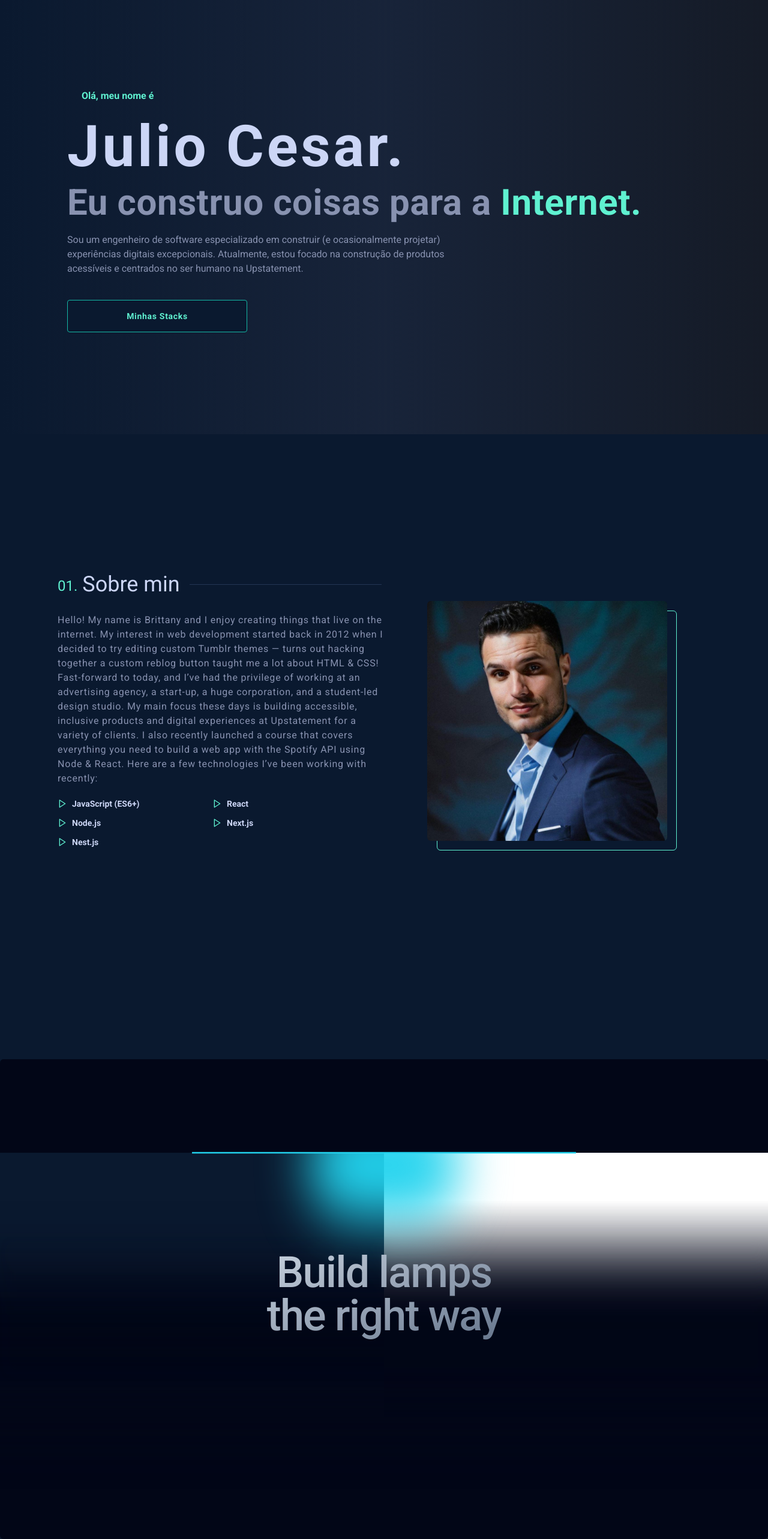
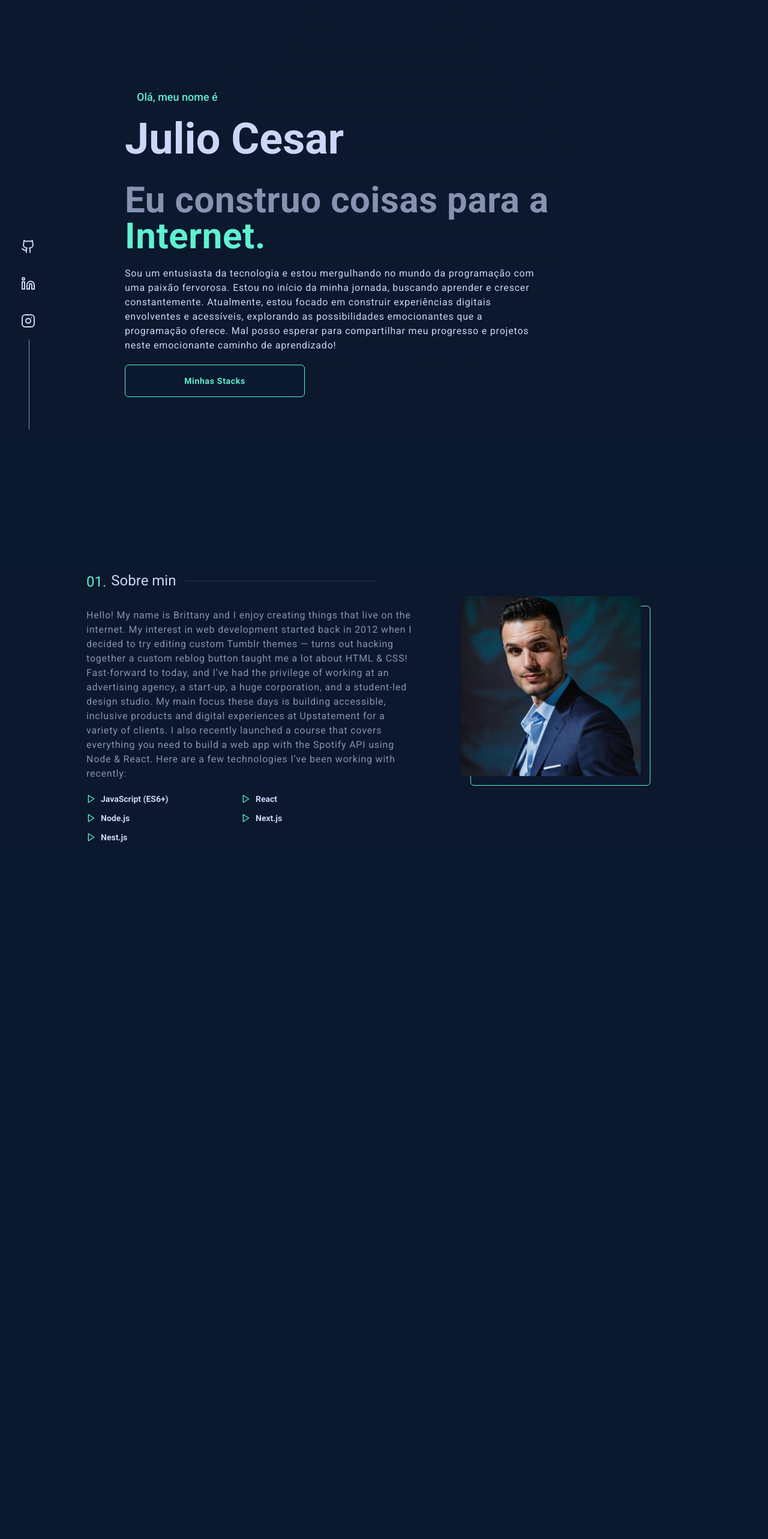
Before and after one commit to JuliodsGarcia/my_portfolio, a Next.js app: page / in a window 1280 px wide. Shown: the part 76-2642 px from the top of the page at 60% size. After the commit the page ends 1482 px from the top, so only its background shows below. Built offline with nearby package versions, Linux system fonts and the light colour scheme.

Commit message:
refactor

```diff
--- a/src/app/(routes)/lamp/page.tsx
+++ /dev/null
@@ -1,80 +0,0 @@
-"use client";
-import { motion } from "framer-motion";
-import { cn } from "@/utils/cn";
-
-export const Lamp = ({ children, className }) => (
-  <div
-    className={cn(
-      "relative z-0 flex min-h-screen w-full flex-col items-center justify-center overflow-hidden rounded-md bg-none",
-      className,
-    )}
-  >
-    <div className="relative isolate z-50 flex w-full flex-1 scale-y-125 items-center justify-center">
-      {/* Animação de opacidade */}
-
-      {/* Animação de expansão */}
-      <motion.div
-        initial={{ width: "8rem", scale: [0.1] }}
-        whileInView={{
-          width: "20%",
-          height: "7rem",
-          opacity: 0.4,
-          scale: 0.9,
-          left: "60%",
-          translateY: "-5rem",
-        }}
-        transition={{ delay: 1.3, duration: 1.8 }}
-        className="absolute inset-auto z-30 h-10 w-64 -translate-y-[8rem] overflow-clip bg-sky-700/65 blur-2xl"
-      />
-      <motion.div
-        initial={{ width: "8rem", scale: [0] }}
-        whileInView={{
-          width: "20%",
-          height: "17rem",
-          opacity: 0.4,
-          scale: 0.9,
-          right: "62%",
-          translateY: "-5rem",
-        }}
-        transition={{ delay: 1.3, duration: 1.8 }}
-        className="absolute inset-auto z-30 h-10 w-64 -translate-y-[8rem] overflow-clip bg-sky-700/25 blur-2xl"
-      />
-      <motion.div
-        initial={{ width: "8rem", scale: [0.8] }}
-        whileInView={{
-          width: "46rem",
-          height: "12rem",
-          opacity: 0.4,
-          scale: 0.9,
-          translateY: "-3rem",
-          boxShadow: "0px 10px 20px 5px rgba(0, 255, 255, 0.5)",
-        }}
-        transition={{ delay: 1.3, duration: 1.8 }}
-        className="absolute inset-auto z-30 h-10 w-64 -translate-y-[8rem] overflow-clip bg-cyan-400/40 blur-2xl"
-      />
-
-      {/* Animação de sombra */}
-      <motion.div
-        initial={{ boxShadow: "0px -10px 20px 5px rgba(0, 0, 0, 0.5)" }}
-        whileInView={{ boxShadow: "0px -10px 20px 7px rgba(0, 0, 0, 0.6)" }}
-        transition={{ delay: 1.3, duration: 1.8 }}
-        className="absolute inset-auto z-30 h-2 w-64 -translate-y-[7rem] overflow-clip bg-transparent"
-      />
-      <motion.div
-        initial={{ width: "15rem" }}
-        whileInView={{
-          width: "40rem",
-          boxShadow: "0px -5px 2px 2px rgba(0, 0, 0, 0.1), 0 1px 2px 0 #000",
-        }}
-        transition={{ delay: 0.3, duration: 0.8, ease: "easeInOut" }}
-        className="absolute inset-auto z-50 h-0.5 w-[30rem] -translate-y-[7rem] bg-cyan-400"
-      />
-    </div>
-    {/* Conteúdo filho */}
-    <div className="relative z-50 flex -translate-y-80 flex-col items-center px-5">
-      {children}
-    </div>
-  </div>
-);
-
-export default Lamp;
--- a/src/app/(routes)/page.tsx
+++ b/src/app/(routes)/page.tsx
@@ -1,43 +1,42 @@
-import { TextGenerateEffectDemo } from "@/components/text-effect";
-
 import About from "@/components/about";
-import { LampDemo } from "@/components/LampDemo";
+import { TextGenerateEffectDemo } from "../../components/text-effect";
 
 export default function HomePage() {
   return (
-    <main className="relative mx-auto flex h-screen flex-col bg-gradient-to-r from-[#0A192F] via-[#18243afb] to-[#151b27]">
-      <div className="mt-56 flex flex-col sm:px-28">
-        <span className="mb-2 ml-2 font-semibold text-text_span sm:ml-6">
+    <main className="relative mx-auto flex h-screen flex-col bg-primary/20">
+      <div
+        className="absolute -z-10 h-full w-full bg-[radial-gradient(#e5e7eb_1px,transparent_1px)] opacity-10 [background-size:20px_26px]
+        [mask-image:radial-gradient(ellipse_30%_50%_at_50%_50%,#000_70%,transparent_100%)]"
+      />
+
+      <div className="container mx-auto mt-32  flex w-full flex-col justify-center space-y-5 lg:mt-56 lg:px-52">
+        <p className="ml-2 font-medium text-text_span lg:ml-5 lg:text-lg">
           Olá, meu nome é
-        </span>
-        <h1 className="text-[40px] font-bold tracking-wider text-text_primary sm:mt-4 sm:text-8xl">
-          Julio Cesar.
-        </h1>
-        <article className="space-y-3 text-left">
-          <TextGenerateEffectDemo />
-
-          <p className="text-[1rem] text-text_secondary sm:max-w-2xl">
-            Sou um engenheiro de software especializado em construir (e
-            ocasionalmente projetar) experiências digitais excepcionais.
-            Atualmente, estou focado na construção de produtos acessíveis e
-            centrados no ser humano na Upstatement.
-          </p>
-        </article>
+        </p>
+        <h2 className="text-5xl font-bold text-text_primary antialiased lg:text-7xl">
+          Julio Cesar
+        </h2>
+        <TextGenerateEffectDemo />
+        <p className="max-w-[700px] tracking-wider text-text_primary">
+          Sou um entusiasta da tecnologia e estou mergulhando no mundo da
+          programação com uma paixão fervorosa. Estou no início da minha
+          jornada, buscando aprender e crescer constantemente. Atualmente, estou
+          focado em construir experiências digitais envolventes e acessíveis,
+          explorando as possibilidades emocionantes que a programação oferece.
+          Mal posso esperar para compartilhar meu progresso e projetos neste
+          emocionante caminho de aprendizado!
+        </p>
 
         <button
-          className="mt-10 rounded-sm border border-teal-500 bg-bg_primary px-4 py-4 text-sm font-bold tracking-wider text-text_span transition-all
-          duration-300 ease-in-out hover:-translate-x-2 hover:-translate-y-1 hover:shadow-[4px_4px_0px_0px_rgba(89,227,197)] sm:max-w-[300px]"
+          className="max-w-[300px] rounded-md border border-text_span bg-bg_primary px-4 py-4 text-sm font-semibold tracking-wider text-text_span transition duration-200
+          ease-in-out hover:shadow-[4px_4px_0px_0px_rgba(97,249,213)]"
         >
           Minhas Stacks
         </button>
       </div>
 
-      <div>
+      <section className="">
         <About />
-      </div>
-
-      <section className="m-24 mx-auto mt-64 min-h-screen w-full bg-gradient-to-r from-[#0A192F] via-[#18243afb] to-[#151b27]">
-        <LampDemo />
       </section>
     </main>
   );
--- a/src/app/layout.tsx
+++ b/src/app/layout.tsx
@@ -17,7 +17,9 @@ export default function RootLayout({
 }>) {
   return (
     <html lang="pt-BR">
-      <body className={`${roboto.className} relative bg-bg_primary text-white`}>
+      <body
+        className={`${roboto.className} relative min-h-screen bg-bg_primary text-white`}
+      >
         <SocialMediaIcons />
         {children}
       </body>
--- a/src/components/LampDemo.tsx
+++ /dev/null
@@ -1,23 +0,0 @@
-"use client";
-import React from "react";
-import { motion } from "framer-motion";
-import { LampContainer } from "@/components/ui/lamp";
-
-export function LampDemo() {
-  return (
-    <LampContainer>
-      <motion.h1
-        initial={{ opacity: 0.5, y: 100 }}
-        whileInView={{ opacity: 1, y: 0 }}
-        transition={{
-          delay: 0.3,
-          duration: 0.8,
-          ease: "easeInOut",
-        }}
-        className="mt-8 bg-gradient-to-br from-slate-300 to-slate-500 bg-clip-text py-4 text-center text-4xl font-medium tracking-tight text-transparent md:text-7xl"
-      >
-        Build lamps <br /> the right way
-      </motion.h1>
-    </LampContainer>
-  );
-}
--- a/src/components/about.tsx
+++ b/src/components/about.tsx
@@ -6,10 +6,10 @@ import Profile from "@/app/assets/profile.jpeg";
 
 const About = () => {
   return (
-    <section className="mt-52 sm:m-24 sm:mt-[25rem]">
+    <section className="container mt-52 bg-primary/20 sm:mt-[18rem] lg:pl-36">
       <div className="mb-7 flex items-center">
-        <span className="mr-2 mt-1.5 text-text_span sm:text-2xl">01.</span>
-        <p className="text-2xl text-text_primary sm:text-4xl">Sobre min</p>
+        <span className="mr-2 mt-1 text-text_span sm:text-2xl">01.</span>
+        <p className="text-2xl text-text_primary sm:text-2xl">Sobre min</p>
         <Separator className="ml-4 h-[1px] w-[120px] bg-[#233554] sm:min-w-[320px]" />
       </div>
       <div className="grid w-full grow grid-cols-2">
@@ -56,8 +56,8 @@ const About = () => {
         </div>
 
         <div className="group order-3 transition-transform duration-1000 ease-in sm:-mt-5 sm:ml-10">
-          <div className="relative z-20 order-3 mt-8 h-[300px] w-[260px] translate-x-2 overflow-visible rounded-xl bg-slate-100  sm:order-1 sm:ml-6 sm:mt-0 sm:h-[400px] sm:w-[400px]">
-            <div className="z-10 h-[300px] w-[260px] translate-x-4 translate-y-4 rounded-md border border-text_span transition-transform duration-500 ease-in-out group-hover:translate-x-2 group-hover:translate-y-2 sm:h-[400px] sm:w-[400px]" />
+          <div className="relative z-20 order-3 mt-8 h-[200px] w-[260px] translate-x-2 overflow-visible rounded-xl bg-slate-100  sm:order-1 sm:ml-6 sm:mt-0 sm:h-[300px] sm:w-[300px]">
+            <div className="z-10 h-[200px] w-[260px] translate-x-4 translate-y-4 rounded-md border border-text_span transition-transform duration-500 ease-in-out group-hover:translate-x-2 group-hover:translate-y-2 sm:h-[300px] sm:w-[300px]" />
             <Image
               src={Profile}
               layout="fill"
--- a/src/components/ui/lamp.tsx
+++ /dev/null
@@ -1,114 +0,0 @@
-"use client";
-import React from "react";
-import { motion } from "framer-motion";
-import { cn } from "@/utils/cn";
-
-export function LampDemo() {
-  return (
-    <LampContainer>
-      <motion.h1
-        initial={{ opacity: 0.5, y: 100 }}
-        whileInView={{ opacity: 1, y: 0 }}
-        transition={{
-          delay: 0.3,
-          duration: 0.8,
-          ease: "easeInOut",
-        }}
-        className="mt-8 bg-gradient-to-br from-slate-300 to-slate-500 bg-clip-text py-4 text-center text-4xl font-medium tracking-tight text-transparent md:text-7xl"
-      >
-        Build lamps <br /> the right way
-      </motion.h1>
-    </LampContainer>
-  );
-}
-
-export const LampContainer = ({
-  children,
-  className,
-}: {
-  children: React.ReactNode;
-  className?: string;
-}) => {
-  return (
-    <div
-      className={cn(
-        "relative z-0 flex min-h-screen w-full flex-col items-center justify-center overflow-hidden rounded-md bg-slate-950",
-        className,
-      )}
-    >
-      <div className="relative isolate z-0 flex w-full flex-1 scale-y-125 items-center justify-center ">
-        <motion.div
-          initial={{
-            opacity: 0.5,
-            width: "15rem",
-            height: "30rem",
-            background: "#0A192F",
-          }}
-          whileInView={{
-            opacity: 1,
-            width: "50rem",
-            height: "30rem",
-            background: "#0A192F",
-          }}
-          transition={{
-            delay: 0.3,
-            duration: 0.8,
-            ease: "easeInOut",
-          }}
-          style={{
-            backgroundImage: `conic-gradient(var(--conic-position), var(--tw-gradient-stops))`,
-          }}
-          className="bg-gradient-conic absolute inset-auto right-1/2 h-56 w-[30rem] overflow-visible from-[#435a7c] via-transparent to-transparent text-white [--conic-position:from_0deg_at_center_top]"
-        >
-          <div className="absolute  bottom-0 left-0 z-20 h-40 w-[100%] bg-slate-950 [mask-image:linear-gradient(to_top,white,transparent)]" />
-          <div className="absolute  bottom-0 left-0 z-20 h-[100%]  w-40 bg-slate-950 [mask-image:linear-gradient(to_right,white,transparent)]" />
-        </motion.div>
-        <motion.div
-          initial={{ opacity: 0.5, width: "15rem", background: "white" }}
-          whileInView={{ opacity: 1, width: "50rem", background: "white" }}
-          transition={{
-            delay: 0.3,
-            duration: 0.8,
-            ease: "easeInOut",
-          }}
-          style={{
-            backgroundImage: `conic-gradient(var(--conic-position), var(--tw-gradient-stops))`,
-          }}
-          className="bg-gradient-conic absolute inset-auto left-1/2 h-56 w-[30rem] from-transparent via-transparent to-[#435a7c] text-white [--conic-position:from_-0deg_at_center_top]"
-        >
-          <div className="absolute  bottom-0 right-0 z-20 h-[100%]  w-40 bg-slate-950 [mask-image:linear-gradient(to_left,white,transparent)]" />
-          <div className="absolute  bottom-0 right-0 z-20 h-40 w-[100%] bg-slate-950 [mask-image:linear-gradient(to_top,white,transparent)]" />
-        </motion.div>
-        <div className="absolute top-1/2 h-48 w-full translate-y-12 scale-x-150 bg-slate-950 blur-2xl"></div>
-        <div className="absolute top-1/2 z-50 h-48 w-full bg-transparent opacity-10 backdrop-blur-md"></div>
-
-        <motion.div
-          initial={{ width: "8rem" }}
-          whileInView={{ width: "16rem" }}
-          transition={{
-            delay: 1.3,
-            duration: 1.8,
-            ease: "easeInOut",
-          }}
-          className="absolute inset-auto z-30 h-36 w-64 -translate-y-[6rem] rounded-full bg-cyan-400 blur-2xl"
-        ></motion.div>
-        <motion.div
-          initial={{ width: "15rem" }}
-          whileInView={{ width: "40rem" }}
-          transition={{
-            delay: 0.3,
-            duration: 0.8,
-            ease: "easeInOut",
-          }}
-          className="absolute inset-auto z-50 h-0.5 w-[30rem] -translate-y-[7rem] bg-cyan-400 "
-        ></motion.div>
-
-        <div className="absolute inset-auto z-40 h-44 w-full -translate-y-[12.5rem] bg-slate-950 "></div>
-      </div>
-
-      <div className="relative z-50 flex -translate-y-80 flex-col items-center px-5">
-        {children}
-      </div>
-    </div>
-  );
-};
--- a/src/components/ui/social-media.tsx
+++ b/src/components/ui/social-media.tsx
@@ -12,14 +12,14 @@ const SocialMediaIcons = () => {
   const [isHoveredInsta, setIsHoveredInsta] = useState(false);
 
   return (
-    <div className="fixed bottom-7 left-6 h-[300px] w-fit space-y-4">
+    <div className="fixed bottom-7 left-6 z-50 h-[300px] w-fit space-y-4">
       <div className="hidden flex-col space-y-8 sm:flex">
         <Badge
           className="relative w-fit cursor-pointer overflow-visible bg-transparent hover:bg-transparent"
           onMouseEnter={() => setIsHoveredGit(true)}
           onMouseLeave={() => setIsHoveredGit(false)}
         >
-          <Github className="h-6 w-6 text-text_primary hover:text-[#5FF1D0]" />
+          <Github className="h-6 w-6 text-text_primary hover:-translate-y-1 hover:text-[#5FF1D0]" />
           {isHoveredGit && (
             <motion.div
               className="absolute left-12 flex items-center"
@@ -37,7 +37,7 @@ const SocialMediaIcons = () => {
           onMouseEnter={() => setIsHoveredLink(true)}
           onMouseLeave={() => setIsHoveredLink(false)}
         >
-          <Linkedin className="h-6 w-6 text-text_primary hover:text-[#5FF1D0]" />
+          <Linkedin className="h-6 w-6 text-text_primary hover:-translate-y-1 hover:text-[#5FF1D0]" />
           {isHoveredLink && (
             <motion.div
               className="absolute left-12"
@@ -57,7 +57,7 @@ const SocialMediaIcons = () => {
           onMouseEnter={() => setIsHoveredInsta(true)}
           onMouseLeave={() => setIsHoveredInsta(false)}
         >
-          <Instagram className="h-6 w-6 text-text_primary hover:text-[#5FF1D0]" />
+          <Instagram className="h-6 w-6 text-text_primary hover:-translate-y-1 hover:text-[#5FF1D0]" />
           {isHoveredInsta && (
             <motion.div
               className="absolute left-12"
```
